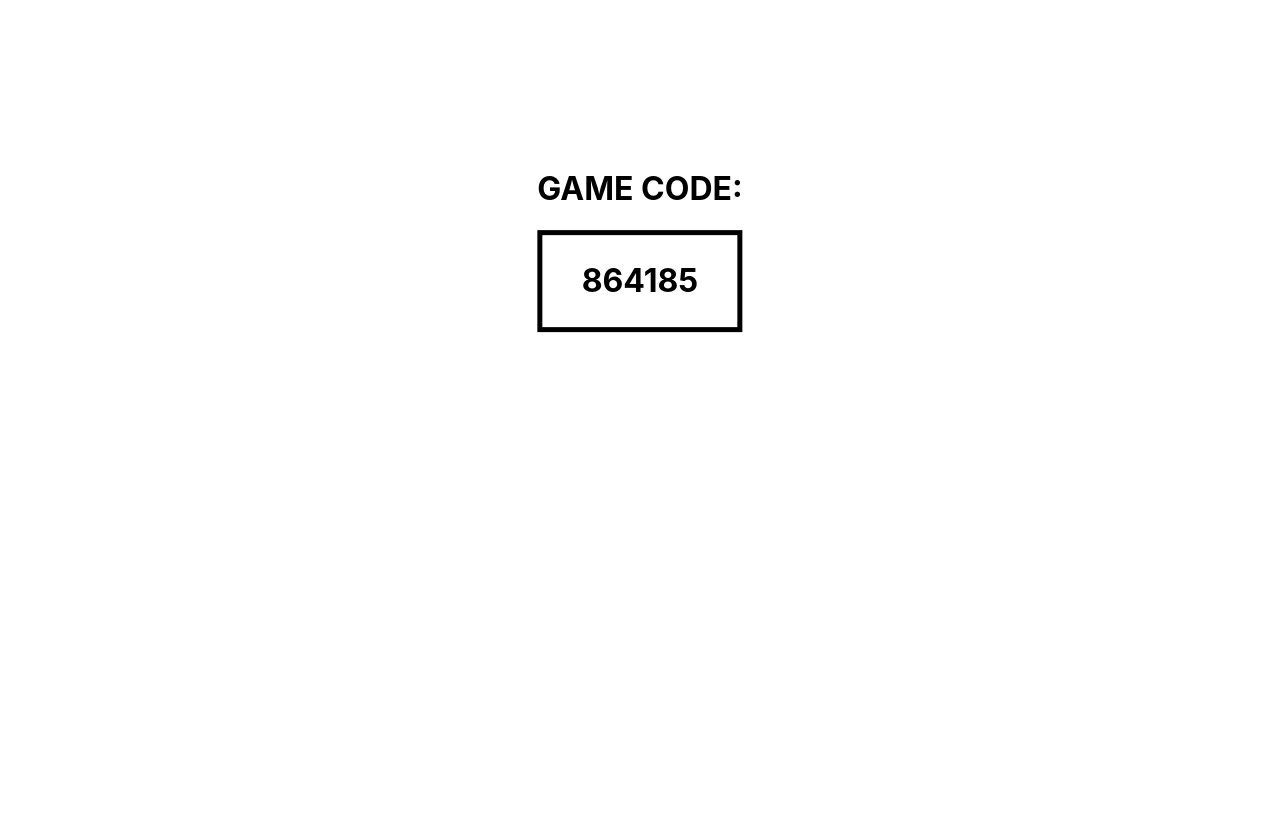
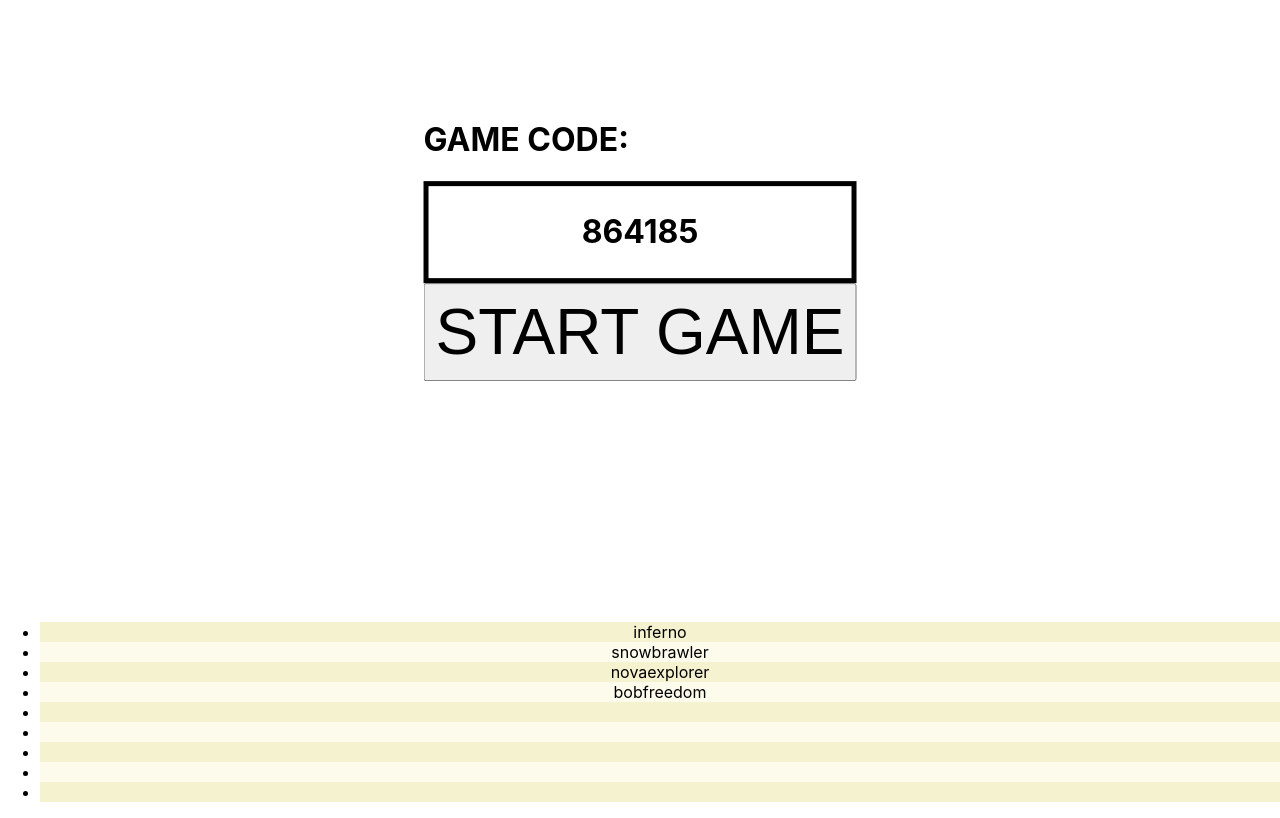
Before and after one commit to CaramelUrsa/TPALtest, a React (Create React App) app: page /codescreen in a window 1280 px wide. Built offline with nearby package versions, Linux system fonts and the light colour scheme.

Commit message:
working screen change, neet to work on questioning screen

```diff
--- a/package.json
+++ b/package.json
@@ -5,6 +5,7 @@
   "dependencies": {
     "react": "^16.10.1",
     "react-dom": "^16.10.1",
+    "react-router-dom": "^5.1.2",
     "react-scripts": "3.1.2",
     "react-sticky": "^6.0.3"
   },
--- a/src/articlegen.js
+++ b/src/articlegen.js
@@ -4,7 +4,10 @@ import './index.css';
 import App from './App';
 import * as serviceWorker from './serviceWorker';
 import { StickyContainer, Sticky } from 'react-sticky';
-//import { link } from 'fs';
+import { Route, Link, BrowserRouter as Router } from 'react-router-dom'
+import startscreen from './startscreen'
+import codescreen from './codescreen'
+import articlegen from './articlegen'
 
 ReactDOM.render(<App />, document.getElementById('root'));
 
@@ -105,7 +108,9 @@ class GetArticle extends React.Component {
     }
 }
 
-ReactDOM.render(
-    <GetArticle />,
-    document.getElementById('root')
-);
+export default GetArticle;
+
+//ReactDOM.render(
+//    <GetArticle />,
+//    document.getElementById('root')
+//);
--- /dev/null
+++ b/src/codescreen.js
@@ -0,0 +1,65 @@
+import React from 'react';
+import ReactDOM from 'react-dom';
+import './index.css';
+import App from './App';
+import { Route, Link, BrowserRouter as Router } from 'react-router-dom'
+import startscreen from './startscreen'
+import codescreen from './codescreen'
+import articlegen from './articlegen'
+
+ReactDOM.render(<App />, document.getElementById('root'));
+
+class LobbyScreen extends React.Component {
+    state = {
+        code: 'loading...',
+    }
+
+    array = [];
+
+    player = [];
+
+    playerlist = '';
+
+    componentDidMount() {
+        this.player = ['inferno', 'snowbrawler', 'novaexplorer', 'bobfreedom'];
+        this.setState({
+            code: Math.floor(Math.random() * 1000000)
+        });
+    }
+
+    render() {
+        return (
+            <div>
+                <div class='centered'>
+                    <h1>GAME CODE:</h1>
+                    <div class='gamecodebox'>
+                        <h1 dangerouslySetInnerHTML={{ __html: this.state.code }} />
+                    </div>
+                    <Link to='/articlegen'>
+                       <button class='startbutton'>START GAME</button>
+                    </Link>
+                </div>
+                <div class='playerlist'>
+                <ul>
+                    <li class='backcolorone' >{this.player[0]}</li>
+                    <li class='backcolortwo' >{this.player[1]}</li>
+                    <li class='backcolorone' >{this.player[2]}</li>
+                    <li class='backcolortwo' >{this.player[3]}</li>
+                    <li class='backcolorone' >{this.player[4]}</li>
+                    <li class='backcolortwo' >{this.player[5]}</li>
+                    <li class='backcolorone' >{this.player[6]}</li>
+                    <li class='backcolortwo' >{this.player[7]}</li>
+                    <li class='backcolorone' >{this.player[8]}</li>
+                </ul>
+                </div>
+            </div>
+        );
+    }
+}
+
+export default LobbyScreen;
+
+//ReactDOM.render(
+//    <LobbyScreen />,
+//    document.getElementById('root')
+//);
--- a/src/index.css
+++ b/src/index.css
@@ -8,8 +8,7 @@ body {
 }
 
 .header {
-  padding: 5px;
-  width: 100%;
+  width: calc(100% - 10px);
   border: 5px solid #000000;
   background-color: #7f7f7f;
 }
@@ -32,7 +31,7 @@ body {
 
 .joinbox {
   padding: 10px;
-  height: 40%;
+  height: 20%;
   width: calc(100% - 30px);
   border: 5px solid #000000;
   position: absolute;
@@ -50,5 +49,15 @@ body {
 .playerlist {
   width: 100%;
   text-align: center;
+  position: absolute;
+  top: calc(100% - 194px);
+  border: 5px #000000;
+}
 
+.backcolorone {
+  background-color: #f5f2d0;
 }
+
+.backcolortwo {
+  background-color: #fdfcec;
+}
--- a/src/index.js
+++ b/src/index.js
@@ -1,49 +1,21 @@
-import React from 'react';
-import ReactDOM from 'react-dom';
-import './index.css';
-import App from './App';
-import * as serviceWorker from './serviceWorker';
-import { StickyContainer, Sticky } from 'react-sticky';
-//import { link } from 'fs';
+import React from 'react'
+import ReactDOM from 'react-dom'
+import './index.css'
+import { Route, Link, BrowserRouter as Router } from 'react-router-dom'
+import App from './App'
+import startscreen from './startscreen'
+import codescreen from './codescreen'
+import articlegen from './articlegen'
 
-ReactDOM.render(<App />, document.getElementById('root'));
+const routing = (
+    <Router>
+        <div>
+            <Route exact path="/" component={App} />
+            <Route path="/startscreen" component={startscreen} />
+            <Route path="/codescreen" component={codescreen} />
+            <Route path="/articlegen" component={articlegen} />
+        </div>
+    </Router>
+)
 
-class LobbyScreen extends React.Component {
-    state = {
-        code: 'loading...',
-    }
-
-    array = [];
-
-    player = [];
-
-    playerlist = '';
-
-    componentDidMount() {
-        this.player[1] = 'inferno';
-        this.player[2] = 'snowbrawler';
-        this.player[3] = 'novaexplorer';
-        this.player[4] = 'bobfreedom';
-        this.setState({
-            code: Math.floor(Math.random() * 1000000)
-        });
-    }
-
-    render() {
-        return (
-            <div>
-                <div class='centered'>
-                    <h1>GAME CODE:</h1>
-                    <div class='gamecodebox'>
-                        <h1 dangerouslySetInnerHTML={{ __html: this.state.code }} />
-                    </div>
-                </div>
-            </div>
-        );
-    }
-}
-
-ReactDOM.render(
-    <LobbyScreen />,
-    document.getElementById('root')
-);
+ReactDOM.render(routing, document.getElementById('root'));
--- a/src/startscreen.js
+++ b/src/startscreen.js
@@ -2,9 +2,10 @@ import React from 'react';
 import ReactDOM from 'react-dom';
 import './index.css';
 import App from './App';
-import * as serviceWorker from './serviceWorker';
-import { StickyContainer, Sticky } from 'react-sticky';
-//import { link } from 'fs';
+import { Route, Link, BrowserRouter as Router } from 'react-router-dom'
+import startscreen from './startscreen'
+import codescreen from './codescreen'
+import articlegen from './articlegen'
 
 ReactDOM.render(<App />, document.getElementById('root'));
 
@@ -14,10 +15,14 @@ class StartScreen extends React.Component {
         return (
             <div>
                 <div class='centered' >
+                    <Link to='/codescreen'>
                         <button class='startbutton' onClick={this.startGame}>CREATE GAME</button>
+                    </Link>
                 </div>
                 <div class='joinbox'>
+                    <Link to='/codescreen'>
                         <button class='startbutton' onClick={this.startGame}>JOIN GAME</button>
+                    </Link>
                     <form>
                         <label>
                             Game Code:
@@ -30,7 +35,9 @@ class StartScreen extends React.Component {
     }
 }
 
-ReactDOM.render(
-    <StartScreen />,
-    document.getElementById('root')
-);
+export default StartScreen;
+
+//ReactDOM.render(
+//    <StartScreen />,
+//    document.getElementById('root')
+//);
```
Also changed, not shown: src/questioning.js (added), 1 other file (tests, documents, lock files or other folders). Lines whose indentation alone changed are shown as unchanged.
